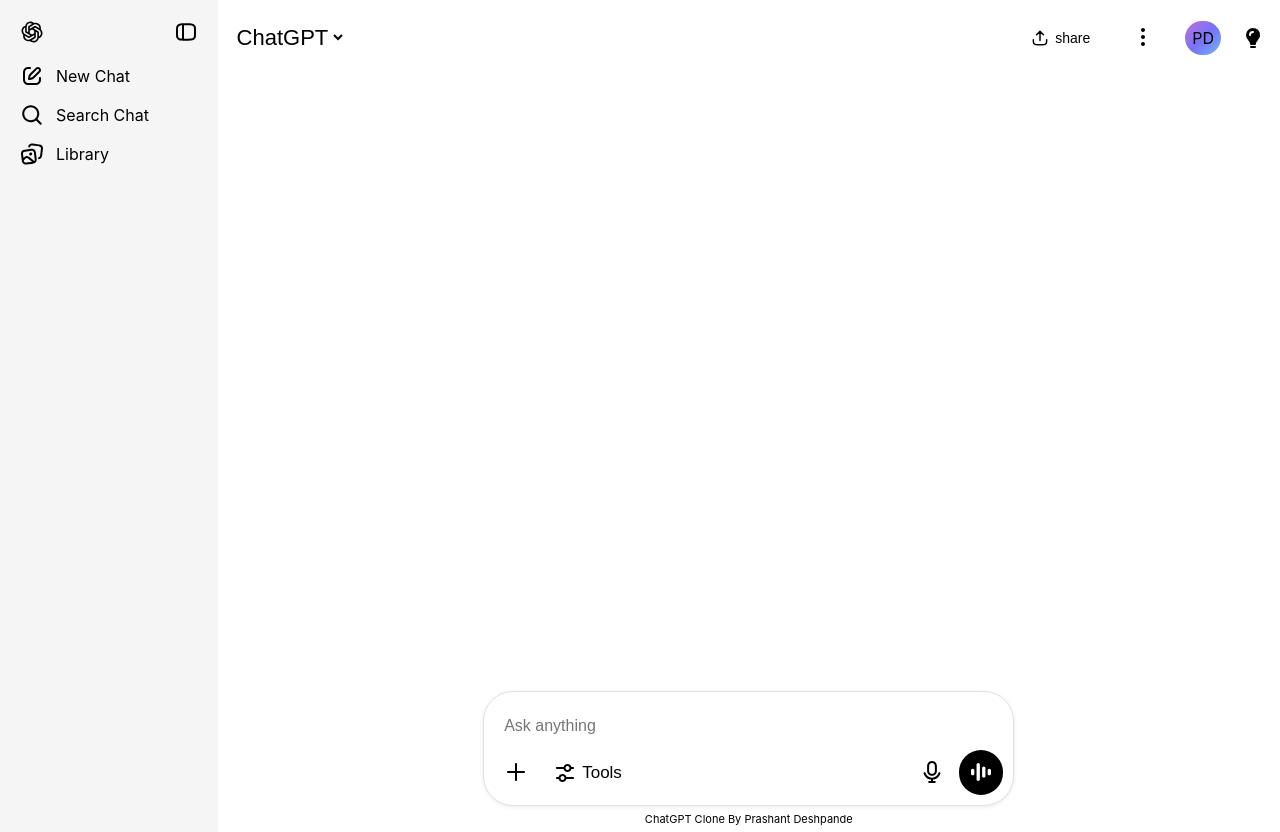
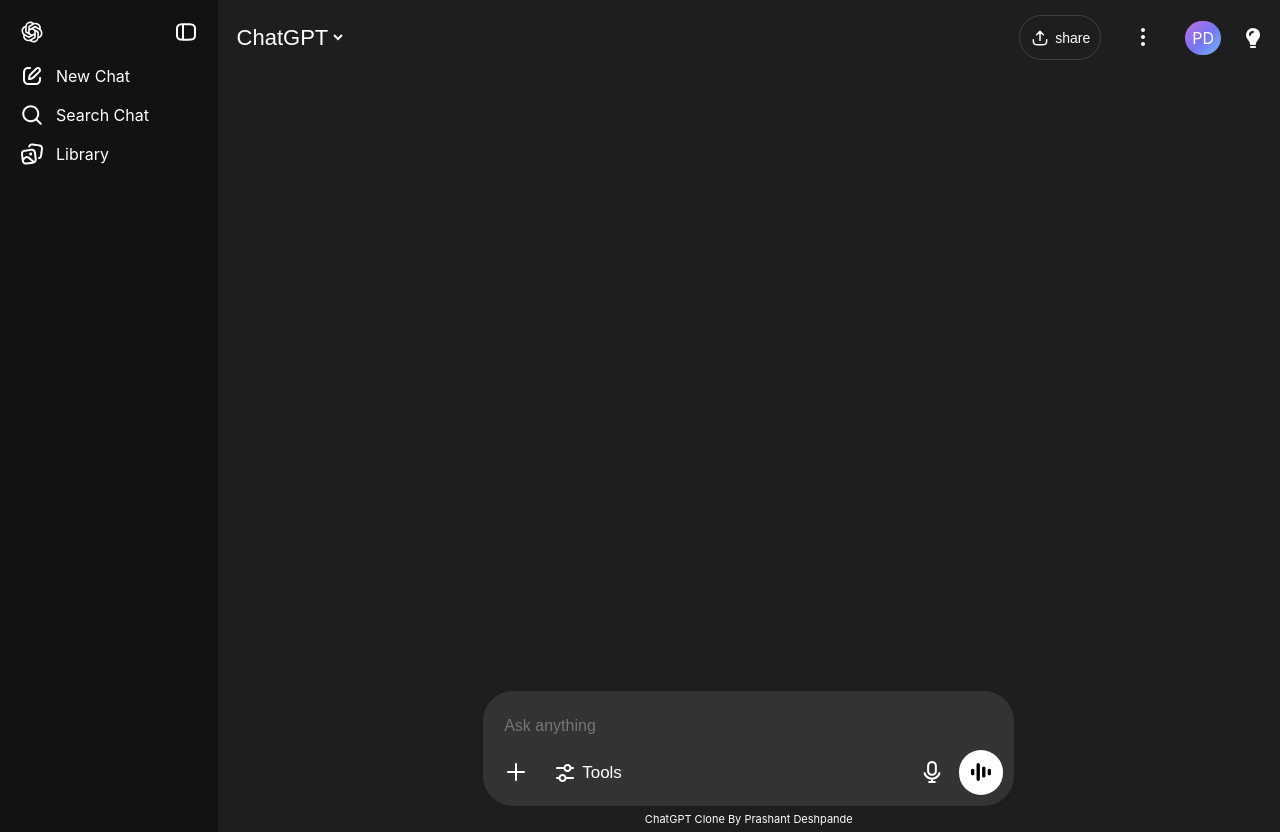
Before and after one commit to prashantd-17/Chatgpt-clone, an Angular app: page / in a window 1280 px wide. Built offline with nearby package versions, Linux system fonts and the light colour scheme.

Commit message:
theme changes

```diff
--- a/src/styles.scss
+++ b/src/styles.scss
@@ -116,17 +116,6 @@
 
 /* Light Theme */
 :root {
-  --bg-color: #ffffff;
-  --text-color: #000000;
-  --sidenav-bg: #f5f5f5;
-  --input-bg: #ffffff;
-  --primary-color: #1976d2;
-  --input-border: #e0e0e0;
-  --inverse : #ffffff
-}
-
-/* Dark Theme */
-.dark-mode {
   --bg-color: #1e1e1e;
   --text-color: #ffffff;
   --sidenav-bg: #121212;
@@ -134,6 +123,18 @@
   --primary-color: #90caf9;
   --input-border: transparent;
   --inverse : #000000
+}
+
+/* Dark Theme */
+.dark-mode {
+      --bg-color: #ffffff;
+  --text-color: #000000;
+  --sidenav-bg: #f5f5f5;
+  --input-bg: #ffffff;
+  --primary-color: #1976d2;
+  --input-border: #e0e0e0;
+  --inverse : #ffffff
+
 }
 
 body {
```
